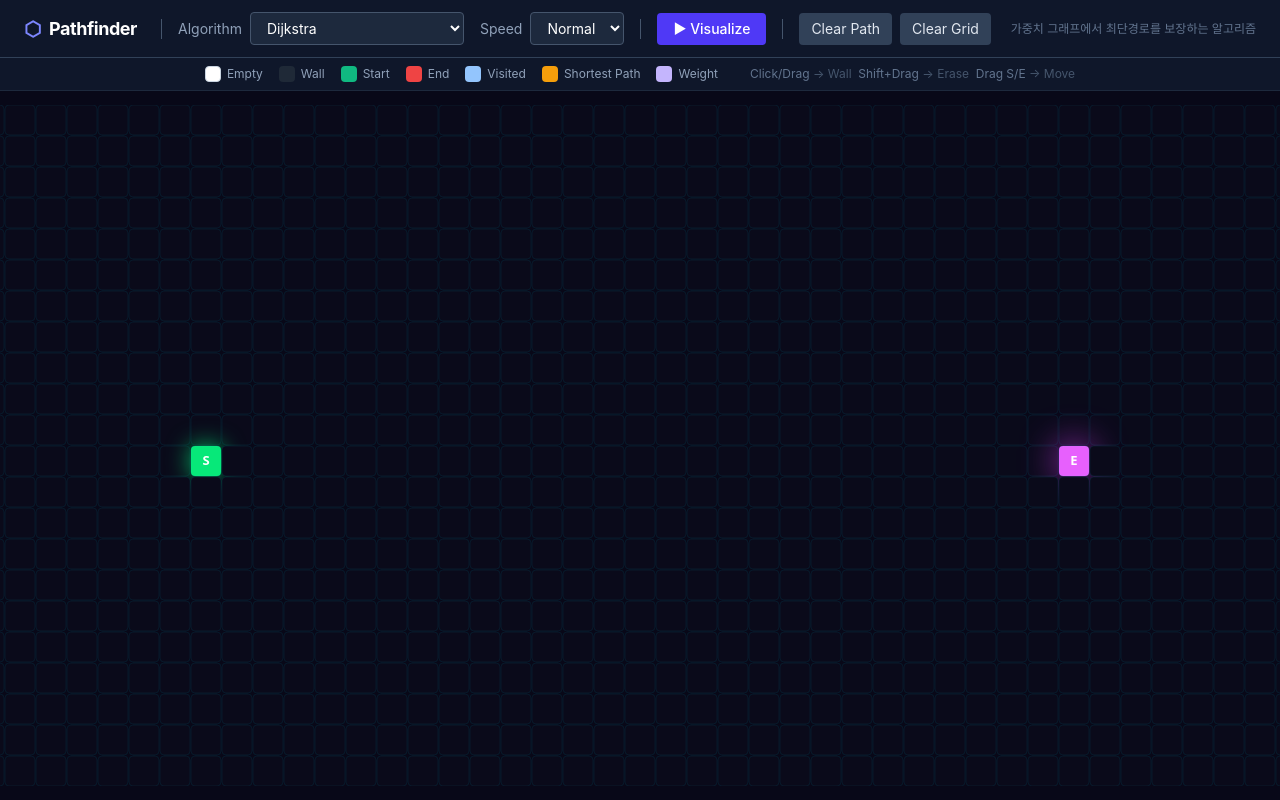
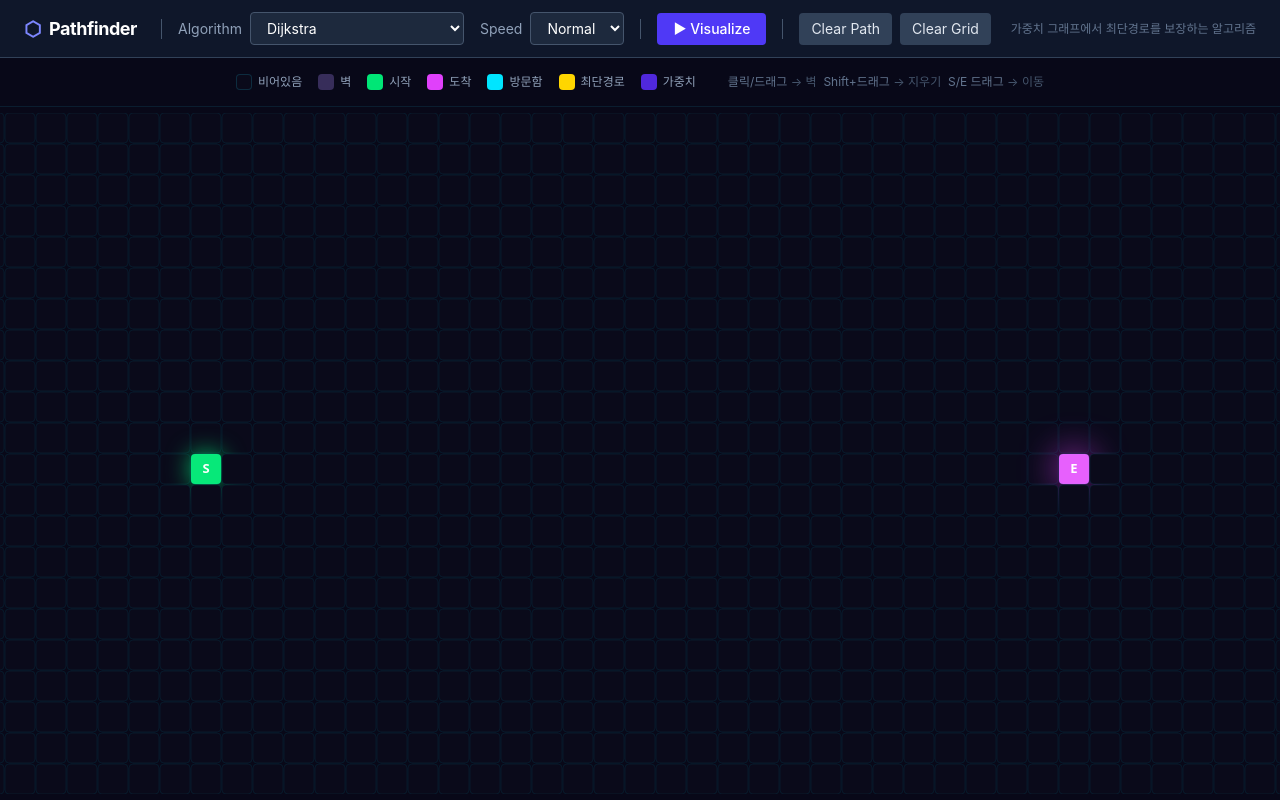
Before and after one commit to baeharam/Shortest-Pathfinding-Visualizer, a React (Vite) app: page / in a window 1280 px wide. Built offline with nearby package versions, Linux system fonts and the light colour scheme.

Commit message:
fix: Legend '도싰' 오타 수정 및 라벨 한국어화
Ultraworked with [Sisyphus](https://github.com/code-yeongyu/oh-my-opencode)

Co-authored-by: Sisyphus <clio-agent@sisyphuslabs.ai>

```diff
--- a/src/components/Legend/Legend.tsx
+++ b/src/components/Legend/Legend.tsx
@@ -1,16 +1,16 @@
 export function Legend() {
   const items = [
-    { color: 'bg-white border border-slate-300', label: 'Empty' },
-    { color: 'bg-[#1f2937]', label: 'Wall' },
-    { color: 'bg-[#10b981]', label: 'Start' },
-    { color: 'bg-[#ef4444]', label: 'End' },
-    { color: 'bg-[#93c5fd]', label: 'Visited' },
-    { color: 'bg-[#f59e0b]', label: 'Shortest Path' },
-    { color: 'bg-[#c4b5fd]', label: 'Weight' },
+    { color: 'bg-[#0a0a1a] border border-cyan-900/50', label: '비어있음' },
+    { color: 'bg-[#372d5a]', label: '벽' },
+    { color: 'bg-[#00e676]', label: '시작' },
+    { color: 'bg-[#e040fb]', label: '도착' },
+    { color: 'bg-[#00e5ff]', label: '방문함' },
+    { color: 'bg-[#ffd600]', label: '최단경로' },
+    { color: 'bg-[#5028dc]', label: '가중치' },
   ] as const;
 
   return (
-    <div className="flex items-center justify-center gap-4 px-6 py-2 bg-[#0f172a] border-b border-slate-800 flex-wrap">
+    <div className="flex items-center justify-center gap-4 px-6 py-4 bg-[#080818] border-b border-cyan-900/30 flex-wrap">
       {items.map(({ color, label }) => (
         <div key={label} className="flex items-center gap-1.5">
           <div className={`w-4 h-4 rounded-sm ${color}`} />
@@ -18,9 +18,9 @@ export function Legend() {
         </div>
       ))}
       <div className="ml-4 text-slate-600 text-xs">
-        <span className="text-slate-500">Click/Drag</span> → Wall &nbsp;
-        <span className="text-slate-500">Shift+Drag</span> → Erase &nbsp;
-        <span className="text-slate-500">Drag S/E</span> → Move
+        <span className="text-slate-500">클릭/드래그</span> → 벽 &nbsp;
+        <span className="text-slate-500">Shift+드래그</span> → 지우기 &nbsp;
+        <span className="text-slate-500">S/E 드래그</span> → 이동
       </div>
     </div>
   );
```
